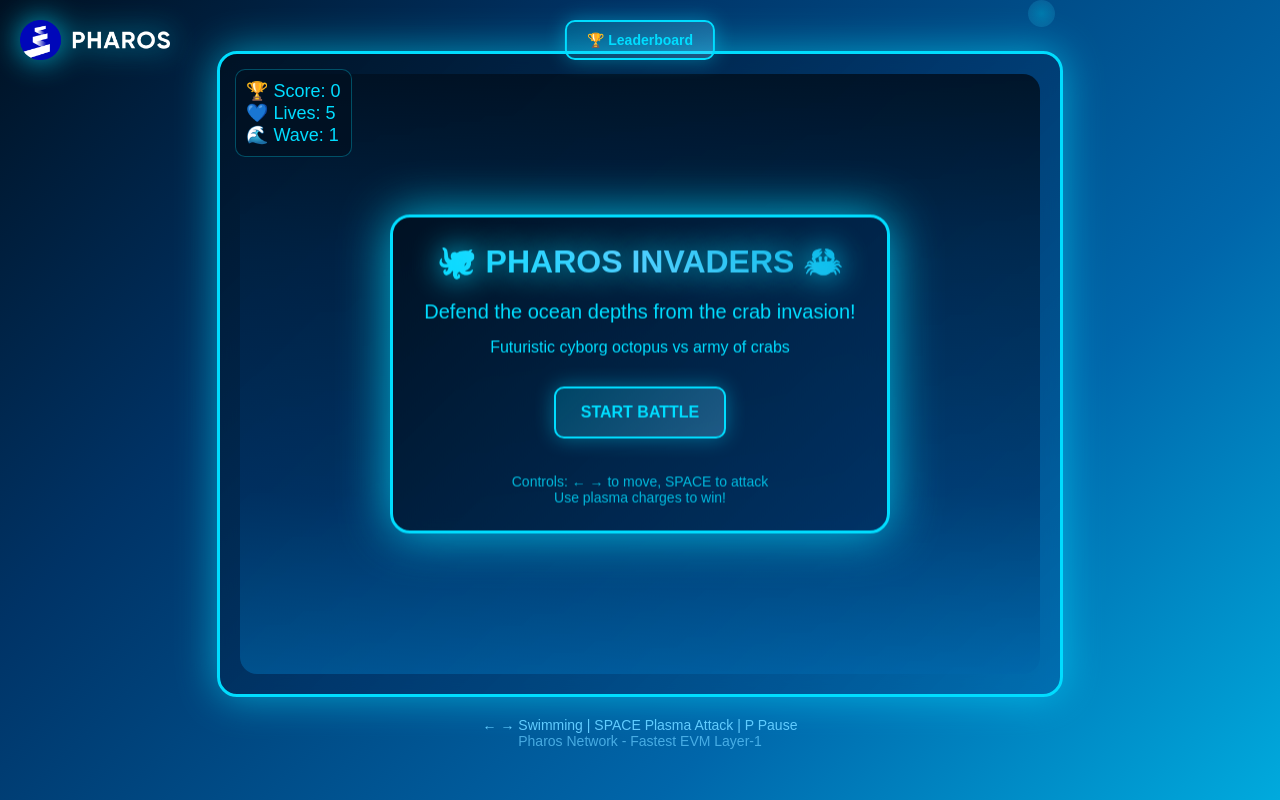
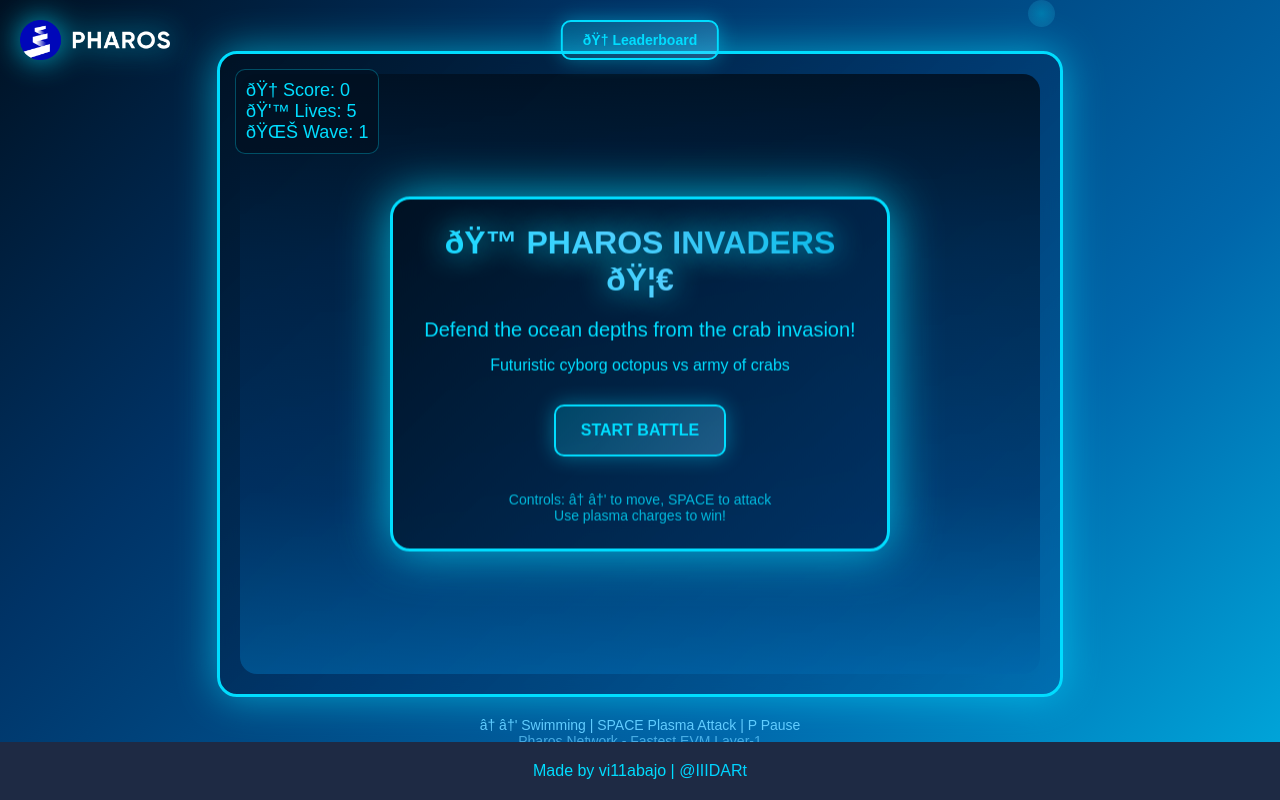
Before and after one commit to vi11abajo/PoA, a plain HTML site: page index.html in a window 1280 px wide. Drawn offline with Linux system fonts and the light colour scheme; a script that the page names is missing.

Commit message:
Update index.html

```diff
--- a/index.html
+++ b/index.html
@@ -244,7 +244,7 @@
 
     <div class="main-leaderboard-button">
         <button onclick="window.location.href='leaderboard.html';" style="padding: 10px 20px; font-size: 14px; margin: 0;">
-            🏆 Leaderboard
+            ðŸ† Leaderboard
         </button>
     </div>
 
@@ -252,31 +252,31 @@
 
     <div class="game-container">
         <div class="ui">
-            <div>🏆 Score: <span id="score">0</span></div>
-            <div>💙 Lives: <span id="lives">5</span></div>
-            <div>🌊 Wave: <span id="level">1</span></div>
+            <div>ðŸ† Score: <span id="score">0</span></div>
+            <div>ðŸ'™ Lives: <span id="lives">5</span></div>
+            <div>ðŸŒŠ Wave: <span id="level">1</span></div>
         </div>
 
         <canvas id="gameCanvas" width="800" height="600"></canvas>
 
         <div class="start-screen" id="startScreen">
-            <h1>🐙 PHAROS INVADERS 🦀</h1>
+            <h1>ðŸ™ PHAROS INVADERS ðŸ¦€</h1>
             <p>Defend the ocean depths from the crab invasion!</p>
             <p style="font-size: 16px; margin: 15px 0;">Futuristic cyborg octopus vs army of crabs</p>
             <button onclick="startGame()">START BATTLE</button>
             <div style="margin-top: 20px; font-size: 14px; opacity: 0.8;">
-                <p>Controls: ← → to move, SPACE to attack</p>
+                <p>Controls: â† â†' to move, SPACE to attack</p>
                 <p>Use plasma charges to win!</p>
             </div>
         </div>
 
         <div class="game-over" id="gameOver">
-            <h2>🌊 WASTED 🌊</h2>
+            <h2>ðŸŒŠ WASTED ðŸŒŠ</h2>
             <p>Final Score: <span id="finalScore">0</span></p>
             <p>The crabs have conquered the ocean!</p>
 
             <div class="blockchain-section" id="blockchainSection">
-                <h3>🏆 Save to Leaderboard</h3>
+                <h3>ðŸ† Save to Leaderboard</h3>
                 <p style="font-size: 14px; margin-bottom: 15px;">Record your score on the Pharos blockchain!</p>
                 <input type="text" id="playerName" placeholder="Enter your name" maxlength="20">
                 <br>
@@ -289,14 +289,17 @@
     </div>
 
     <div class="controls">
-        <p>← → Swimming | SPACE Plasma Attack | P Pause</p>
+        <p>â† â†' Swimming | SPACE Plasma Attack | P Pause</p>
         <p style="opacity: 0.7;">Pharos Network - Fastest EVM Layer-1</p>
     </div>
 
-    <!-- Scripts -->
     <script src="https://cdnjs.cloudflare.com/ajax/libs/web3/1.8.0/web3.min.js"></script>
     <script src="game-config.js"></script>
     <script src="wallet-connector.js"></script>
     <script src="game.js"></script>
+
+<footer style="position: fixed; bottom: 0; width: 100%; background: #1e2a44; padding: 20px; text-align: center; z-index: 1000;">
+    <p>Made by vi11abajo | <a href="https://twitter.com/IIIDARt" target="_blank" style="color: #00d4ff; text-decoration: none;">@IIIDARt</a></p>
+</footer>
 </body>
 </html>
```
